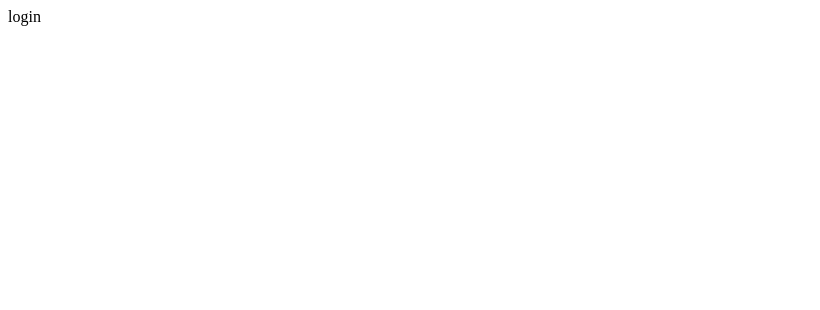
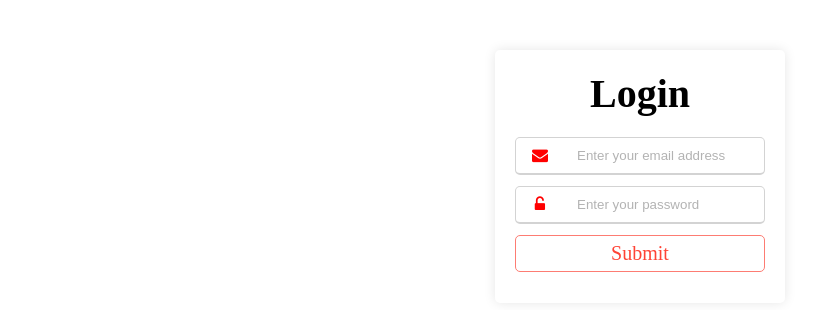
Before and after one commit to Davit2022/frontend, a React app in the folder custom-react-boilerplate/: page /login in a window 1280 px wide. Shown: the top 310 px of the page, without its empty margins (0-820 px from the left). Built offline with nearby package versions, Linux system fonts and the light colour scheme.

Commit message:
Login component

```diff
--- a/custom-react-boilerplate/index.html
+++ b/custom-react-boilerplate/index.html
@@ -3,6 +3,7 @@
 <head>
     <meta charset="UTF-8">
     <title>Custom React Configuration</title>
+    <link href="https://stackpath.bootstrapcdn.com/font-awesome/4.7.0/css/font-awesome.min.css" rel="stylesheet"/>
 </head>
 <body>
     <div id="root"></div>
--- a/custom-react-boilerplate/package.json
+++ b/custom-react-boilerplate/package.json
@@ -15,12 +15,14 @@
   "dependencies": {
     "@babel/eslint-parser": "^7.17.0",
     "file-loader": "^6.2.0",
+    "formik": "^2.2.9",
     "http-proxy-middleware": "^2.0.5",
     "prop-types": "^15.8.1",
     "react": "^18.0.0",
     "react-dom": "^18.0.0",
     "react-icons": "^4.3.1",
-    "react-router-dom": "^6.3.0"
+    "react-router-dom": "^6.3.0",
+    "yup": "^0.32.11"
   },
   "devDependencies": {
     "@babel/core": "^7.17.9",
--- a/custom-react-boilerplate/src/App.jsx
+++ b/custom-react-boilerplate/src/App.jsx
@@ -1,5 +1,6 @@
 import React from "react";
 import { BrowserRouter, Routes, Route } from "react-router-dom";
+import Login from "./components/login/Login";
 import MainPage from "./pages/MainPage";
 
 function App() {
@@ -12,7 +13,7 @@ function App() {
           <Route path="vegitables" element={<div>Vegitables</div>} />
           <Route path="fruits" element={<div>Fruits</div>} />
         </Route>
-        <Route path="/login" element={<div>login</div>} />
+        <Route path="/login" element={<Login />} />
         <Route path="/register" element={<div>register</div>} />
       </Routes>
     </BrowserRouter>
--- a/custom-react-boilerplate/src/components/common/Button.jsx
+++ b/custom-react-boilerplate/src/components/common/Button.jsx
@@ -2,10 +2,12 @@ import React from "react";
 import PropTypes from "prop-types";
 
 function Button(props) {
-  const { title, onClick, className } = props;
+  const {
+    title, onClick, className, id,
+  } = props;
   return (
     <div>
-      <button className={className} onClick={onClick} type="button">
+      <button id={id} className={className} onClick={onClick} type="button">
         {title}
       </button>
     </div>
@@ -16,11 +18,13 @@ Button.propTypes = {
   title: PropTypes.string.isRequired,
   onClick: PropTypes.func,
   className: PropTypes.string,
+  id: PropTypes.string,
 };
 
 Button.defaultProps = {
   onClick: () => {},
   className: "",
+  id: "",
 };
 
 export default Button;
--- /dev/null
+++ b/custom-react-boilerplate/src/components/common/Form.jsx
@@ -0,0 +1,22 @@
+import React from "react";
+import PropTypes from "prop-types";
+
+function Form(props) {
+  const { onSubmit, children } = props;
+  return (
+    <form onSubmit={onSubmit}>
+      {children}
+    </form>
+  );
+}
+
+Form.propTypes = {
+  onSubmit: PropTypes.func.isRequired,
+  children: PropTypes.arrayOf(PropTypes.node),
+};
+
+Form.defaultProps = {
+  children: "",
+};
+
+export default Form;
--- /dev/null
+++ b/custom-react-boilerplate/src/components/common/Input.jsx
@@ -0,0 +1,37 @@
+import React from "react";
+import PropTypes from "prop-types";
+
+function Input(props) {
+  const {
+    className, name, type, placeholder, onChange, value, autoComplete,
+  } = props;
+  return (
+    <input
+      className={className}
+      name={name}
+      type={type}
+      placeholder={placeholder}
+      onChange={onChange}
+      value={value}
+      autoComplete={autoComplete}
+    />
+  );
+}
+
+Input.propTypes = {
+  className: PropTypes.string,
+  name: PropTypes.string.isRequired,
+  type: PropTypes.string.isRequired,
+  placeholder: PropTypes.string,
+  onChange: PropTypes.func.isRequired,
+  value: PropTypes.string.isRequired,
+  autoComplete: PropTypes.string,
+};
+
+Input.defaultProps = {
+  className: "",
+  placeholder: "",
+  autoComplete: "",
+};
+
+export default Input;
--- /dev/null
+++ b/custom-react-boilerplate/src/components/login/Login.css
@@ -0,0 +1,133 @@
+body {
+    place-items: center;
+}
+
+* {
+    margin: 0px;
+    padding: 0;
+    box-sizing: border-box;
+    font-family: 'Poppins', sans-serif;
+}
+
+.Login {
+    padding: 20px;
+    border-radius: 5px;
+    box-shadow: 0px 0px 8px 0px rgb(0 0 0 / 0%), 0px 0px 12px rgb(0 0 0 / 10%);
+    background: #fff;
+    text-align: center;
+    position: relative;
+    top: 50px;
+    display: flex;
+    flex-direction: column;
+    align-items: stretch;
+}
+
+h1 {
+    font-family: "Great Vibes", cursive;
+    font-size: 40px;
+    text-align: center;
+    text-shadow: 0 1px 1px #fff;
+    padding-bottom: 20px;
+}
+
+.fild1 {
+    margin-bottom: 10px;
+    border-radius: 5px;
+    width: 100%;
+    margin-bottom: 11px;
+    text-align: center;
+    border: 1px solid lightgrey;
+    width: 100%;
+    padding: 10px;
+    text-align: left;
+    padding-left: 61px;
+    font-family: arial;
+    transition: all 0.3s ease;
+    border: 1px solid lightgrey;
+    border-bottom-width: 2px;
+    outline: none;
+}
+
+.fild1:focus {
+    border-color: #83f8fc;
+}
+
+input::placeholder {
+    color: red;
+    font-style: arial;
+    display: flex;
+}
+
+.fild i {
+    position: absolute
+}
+
+.fild1::placeholder {
+    color: #999;
+    transition: all 0.3s ease;
+}
+
+.fild1::placeholder {
+    color: #b3b3b3;
+}
+
+#login {
+    font-family: "Great Vibes", cursive;
+    border: none;
+    color: #fff;
+    padding-left: 0;
+    font-size: 20px;
+    font-weight: 500;
+    cursor: pointer;
+    height: 37px;
+    margin-bottom: 11px;
+    width: 100%;
+    border: 1.5px solid #fd7c73;
+    color: #ff4335;
+    background: none;
+    border-radius: 5px;
+    transition: all 0.4s ease;
+}
+
+#login:hover {
+    color: #ff1100;
+    border: 1.5px solid #ff1100;
+    box-shadow: 0px 0px 3px rgb(0 0 0 / 30%), 0px 0px 12px rgb(0 0 0 / 22%);
+}
+
+.error {
+    color: #fd7c73;
+    font-size: 12px;
+    display: flex;
+    width: 250px;
+    margin-top: -10px;
+    margin-bottom: 10px;
+}
+
+#nameError {
+    display: none;
+    font-size: 0.8em;
+}
+
+#nameError.visible {
+    display: block;
+}
+
+input.invalid {
+    border-color: red;
+}
+
+.icon {
+    padding: 10px;
+    color: red;
+    min-width: 50px;
+    text-align: center;
+}
+
+#root {
+    display: flex;
+    align-items: center;
+    flex-direction: column;
+    flex-wrap: wrap;
+    justify-content: center;
+}
--- /dev/null
+++ b/custom-react-boilerplate/src/components/login/Login.jsx
@@ -0,0 +1,75 @@
+import React from "react";
+import "./Login.css";
+import * as yup from "yup";
+import { useFormik } from "formik";
+import Form from "../common/Form";
+import Input from "../common/Input";
+import Button from "../common/Button";
+
+const UserSchema = yup.object().shape({
+  email: yup.string().email().required("Email is incorrect"),
+  password: yup.string().min(4).max(15).required("Password is incorrect"),
+});
+
+function Login() {
+  const formik = useFormik({
+    initialValues: {
+      email: "",
+      password: "",
+    },
+
+    validationSchema: UserSchema,
+    onSubmit: () => {
+      // console.log(values);
+    },
+  });
+
+  return (
+    <div className="Login">
+      <div className="controlers">
+        <h1>Login</h1>
+        <Form onSubmit={formik.handleSubmit}>
+          <div className="fild" htmlFor="email">
+            <span>
+              <i
+                className="fa fa-envelope icon"
+                aria-hidden="true"
+              />
+            </span>
+            <Input
+              className="fild1"
+              name="email"
+              type="text"
+              placeholder="Enter your email address"
+              onChange={formik.handleChange}
+              value={formik.values.email}
+              autoComplete="on"
+            />
+          </div>
+          {formik.errors.email && formik.touched.email ? <div className="error">{formik.errors.email}</div> : null}
+          <div className="fild" htmlFor="password">
+            <span>
+              <i
+                className="fa fa-unlock-alt icon"
+                aria-hidden="true"
+              />
+            </span>
+            <Input
+              className="fild1"
+              name="password"
+              type="password"
+              placeholder="Enter your password"
+              onChange={formik.handleChange}
+              value={formik.values.password}
+              autoComplete="on"
+            />
+          </div>
+          {formik.errors.password && formik.touched.password ? <div className="error">{formik.errors.password}</div> : null}
+          <Button id="login" type="submit" title="Submit" />
+        </Form>
+      </div>
+    </div>
+  );
+}
+
+export default Login;
```
Also changed, not shown: 1 other file (tests, documents, lock files or other folders).
